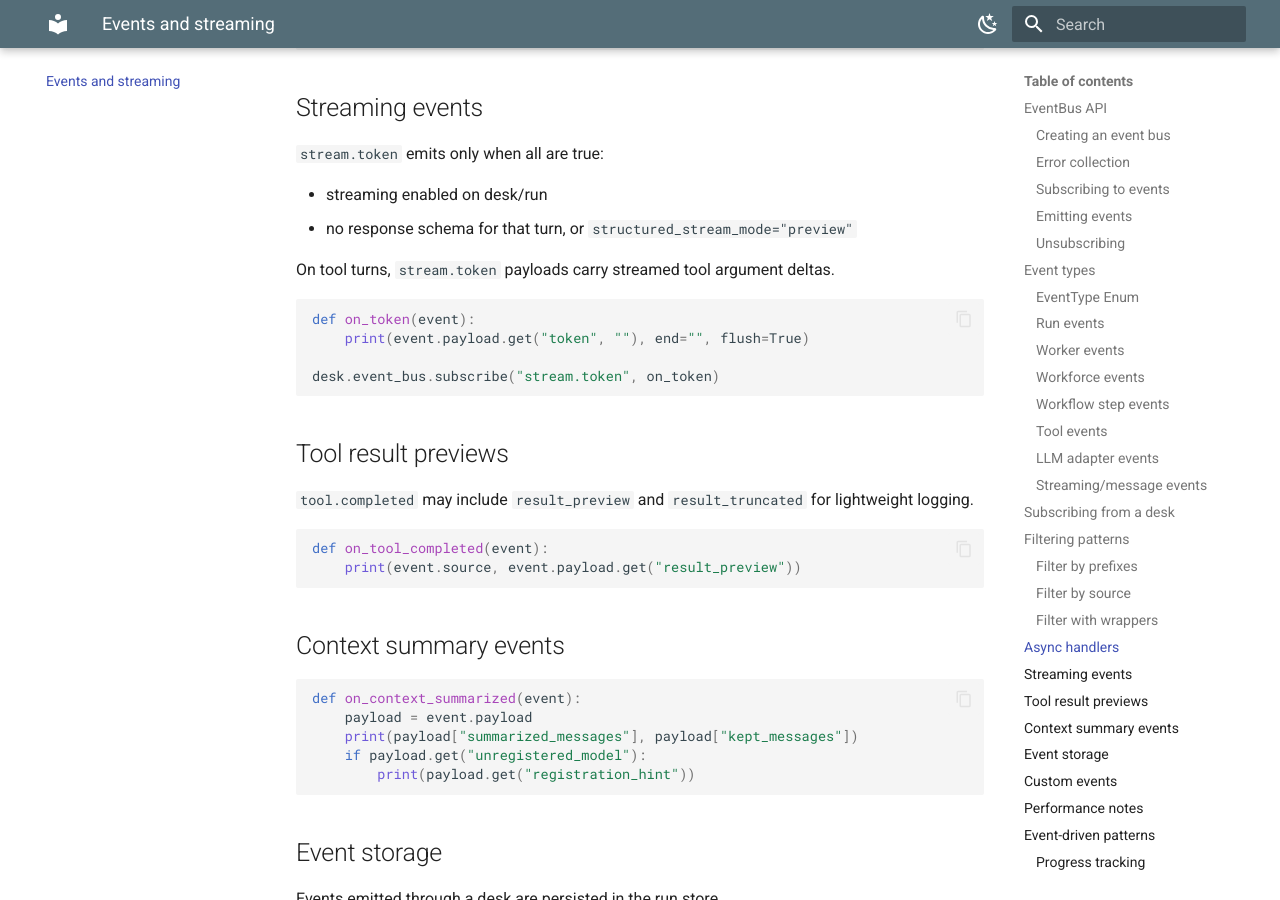
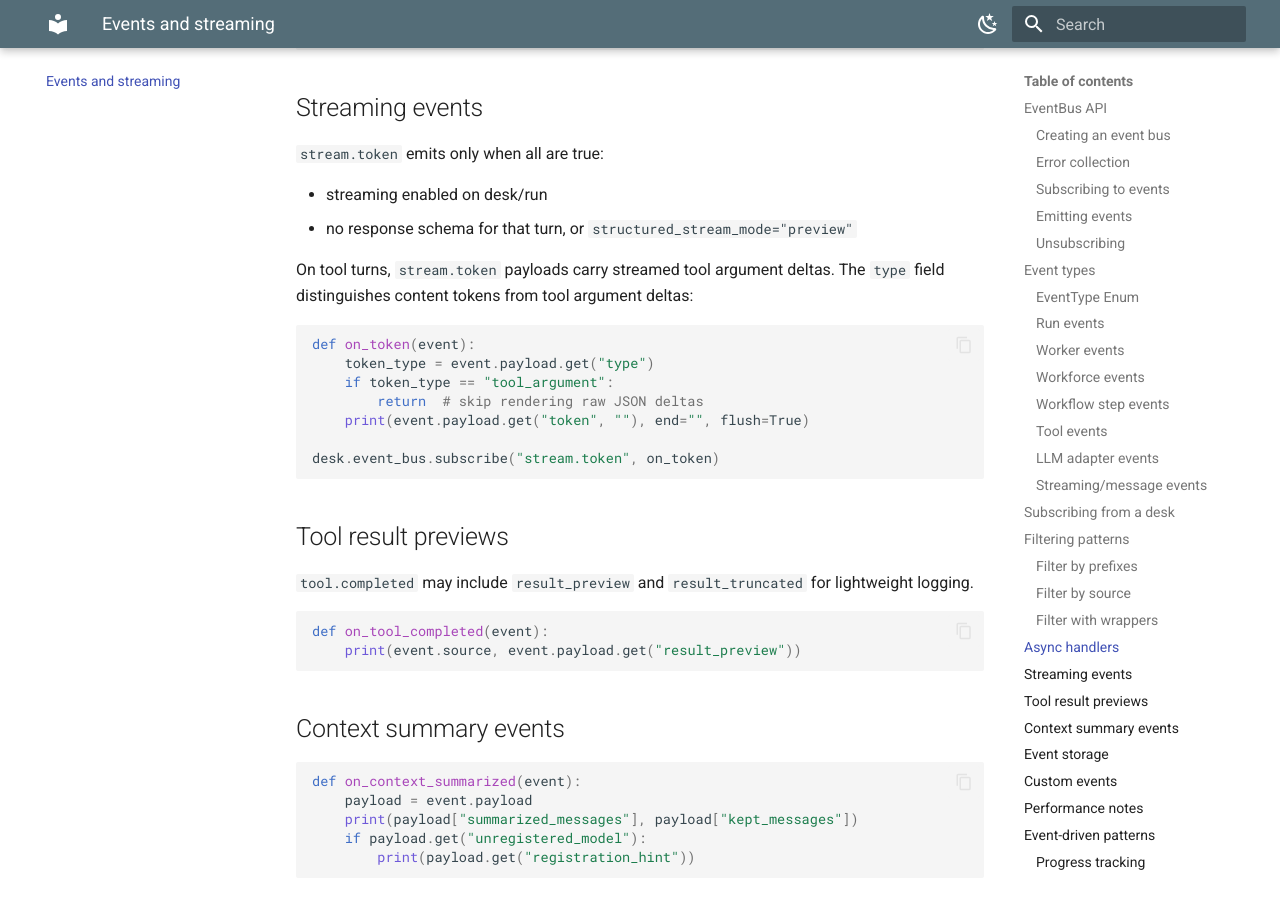
Before and after one commit to jolovicdev/blackgeorge, an MkDocs documentation site: the page built from docs/events.md, in a window 1280 px wide and 900 px high, scrolled down 7385 px. Built offline with MkDocs 1.6.1 and Material for MkDocs 9.7.7, drawn with Linux system fonts in a browser that asks for light colours; some of the changed text lies outside the part shown.

Commit message:
fix: add type field to streamtokenpayload and sync docs

````diff
--- a/docs/events.md
+++ b/docs/events.md
@@ -207,7 +207,7 @@ Tool/workforce/worker names are exposed via `event.source`.
 
 | Event Type | Description | Payload Fields |
 |------------|-------------|----------------|
-| `stream.token` | Stream token delta | `token` |
+| `stream.token` | Stream token delta | `token`, `type` (`"content"` or `"tool_argument"`)
 | `assistant.message` | Assistant message appended | `content`, optional `tool_calls` |
 
 ## Subscribing from a desk
@@ -276,10 +276,14 @@ await bus.aemit(event)
 - streaming enabled on desk/run
 - no response schema for that turn, or `structured_stream_mode="preview"`
 
-On tool turns, `stream.token` payloads carry streamed tool argument deltas.
+On tool turns, `stream.token` payloads carry streamed tool argument deltas. The `type`
+field distinguishes content tokens from tool argument deltas:
 
 ```python
 def on_token(event):
+    token_type = event.payload.get("type")
+    if token_type == "tool_argument":
+        return  # skip rendering raw JSON deltas
     print(event.payload.get("token", ""), end="", flush=True)
 
 desk.event_bus.subscribe("stream.token", on_token)
--- a/pyproject.toml
+++ b/pyproject.toml
@@ -1,6 +1,6 @@
 [project]
 name = "blackgeorge"
-version = "1.2.1"
+version = "1.2.2"
 description = "Agentic framework (runtime) with desk/worker/workforce primitives"
 readme = "README.md"
 license = { file = "LICENCE.md" }
````
Also changed, not shown: docs/event-payloads.md (+5 -2 lines), docs/worker.md (+3 -1 lines), 2 other files.
